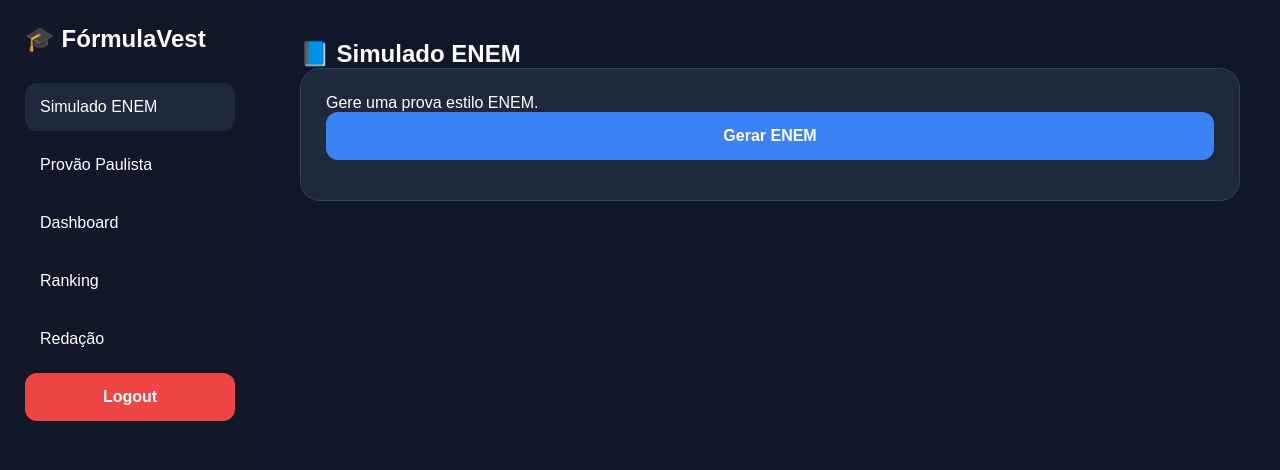
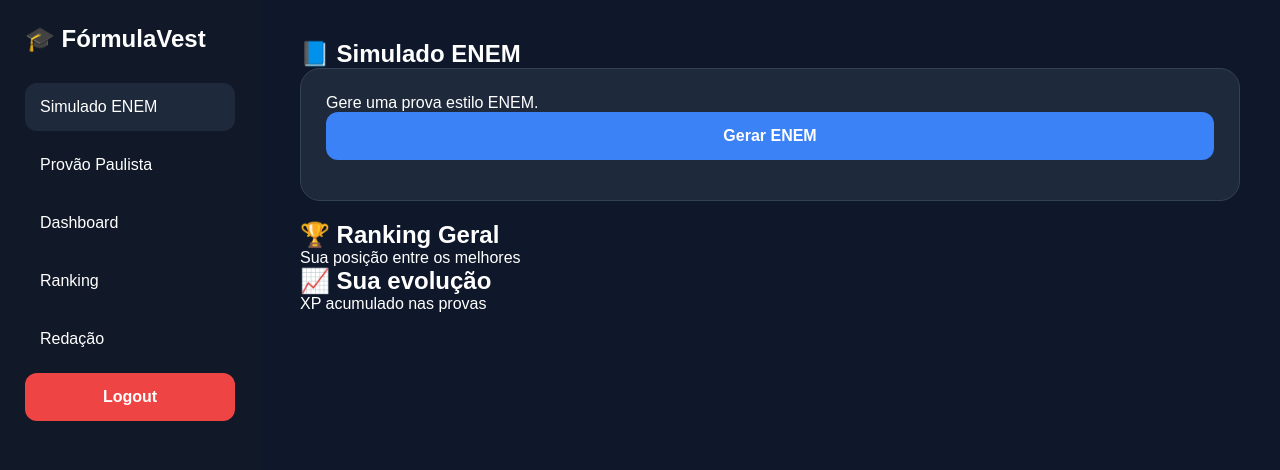
Before and after one commit to LeonardoBBeata/formulavest, a website: page public/index.html in a window 1280 px wide. Drawn offline with nearby package versions, Linux system fonts and the light colour scheme; no server answers; sample sign-in values are in the browser's storage.

Commit message:
Update index.html

```diff
--- a/public/index.html
+++ b/public/index.html
@@ -121,16 +121,29 @@
         <div id="dashboard-container"></div>
       </section>
 
-      <!-- RANKING -->
-      <section
-        id="ranking"
-        class="section hidden"
-      >
-        <h1>🏆 Ranking</h1>
+     <!-- RANKING -->
+<section class="ranking-box">
+  <div class="ranking-header">
+    <h2>🏆 Ranking Geral</h2>
+    <p>Sua posição entre os melhores</p>
+  </div>
 
-        <div id="ranking-container"></div>
-      </section>
+  <div class="ranking-top3" id="top3"></div>
 
+  <div class="ranking-list" id="ranking"></div>
+</section>
+
+<!-- EVOLUÇÃO -->
+<section class="evolucao-box">
+  <div class="ranking-header">
+    <h2>📈 Sua evolução</h2>
+    <p>XP acumulado nas provas</p>
+  </div>
+
+  <canvas id="graficoEvolucao"></canvas>
+</section>
+
+<script src="https://cdn.jsdelivr.net/npm/chart.js"></script>
       <!-- REDAÇÃO -->
       <section
         id="redacao"
```
